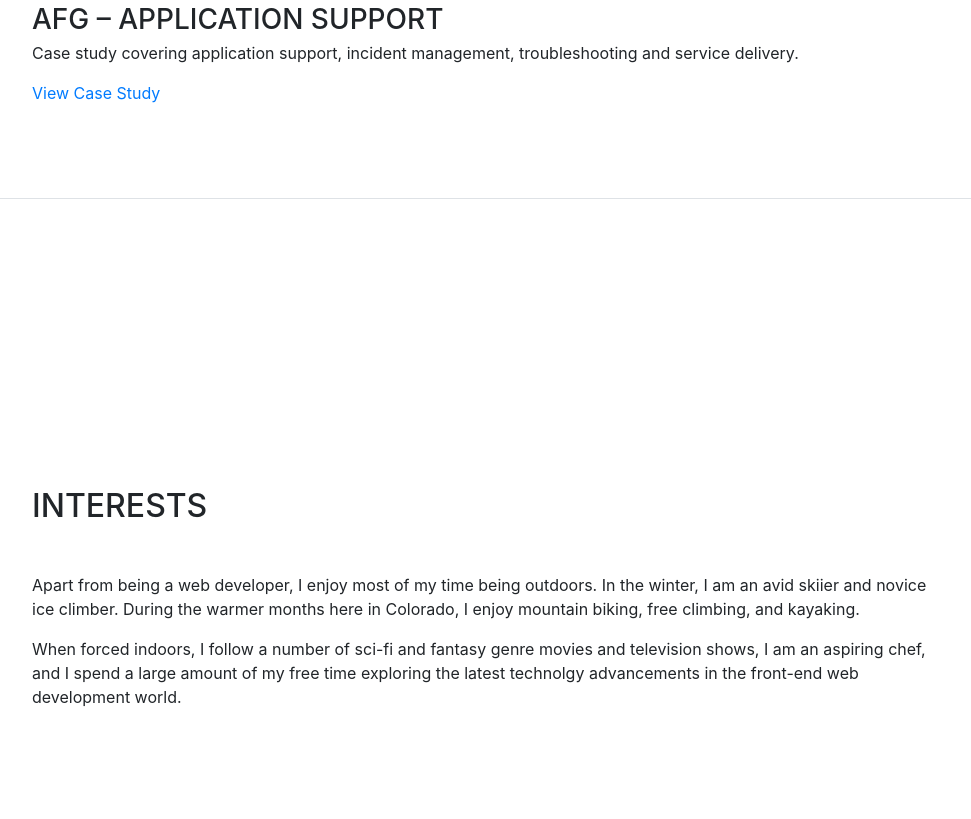
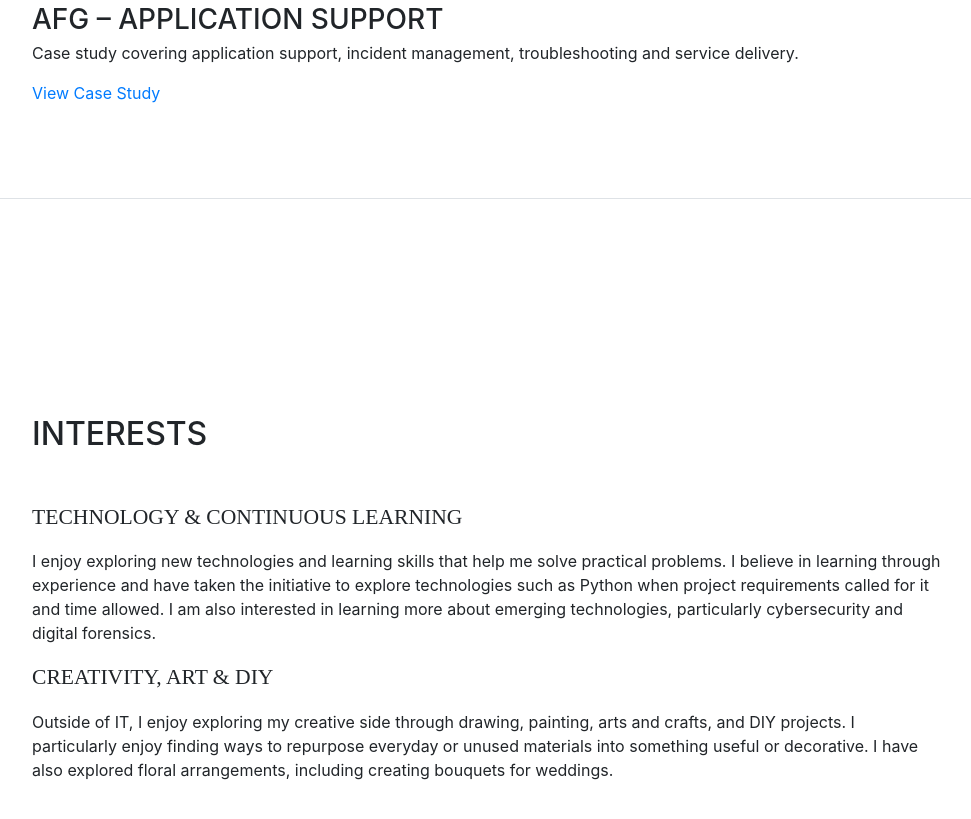
Before and after one commit to sanigasebastian-t/sanigasebastian-t.github.io, a website with bundled scripts: page index.html in a window 1280 px wide. Shown: the part 4650-5469 px from the top of the page, without its empty margins (288-1259 px from the left). Built offline with nearby package versions, Linux system fonts and the light colour scheme; a web font is replaced by a local one.

Commit message:
Update professional interests

```diff
--- a/index.html
+++ b/index.html
@@ -309,14 +309,31 @@
 </section>
 <!-- End Projects Section -->
 
+<section class="resume-section p-3 p-lg-5 d-flex flex-column" id="interests">
+  <div class="my-auto">
+    <h2 class="mb-5">Interests</h2>
 
-<section class="resume-section p-3 p-lg-5 d-flex flex-column" id="interests">
-        <div class="my-auto">
-          <h2 class="mb-5">Interests</h2>
-          <p>Apart from being a web developer, I enjoy most of my time being outdoors. In the winter, I am an avid skiier and novice ice climber. During the warmer months here in Colorado, I enjoy mountain biking, free climbing, and kayaking.</p>
-          <p class="mb-0">When forced indoors, I follow a number of sci-fi and fantasy genre movies and television shows, I am an aspiring chef, and I spend a large amount of my free time exploring the latest technolgy advancements in the front-end web development world.</p>
-        </div>
-      </section>
+    <div class="subheading mb-3">Technology &amp; Continuous Learning</div>
+    <p>
+      I enjoy exploring new technologies and learning skills that help me
+      solve practical problems. I believe in learning through experience
+      and have taken the initiative to explore technologies such as Python
+      when project requirements called for it and time allowed. I am also
+      interested in learning more about emerging technologies, particularly
+      cybersecurity and digital forensics.
+    </p>
+
+    <div class="subheading mb-3">Creativity, Art &amp; DIY</div>
+    <p class="mb-0">
+      Outside of IT, I enjoy exploring my creative side through drawing,
+      painting, arts and crafts, and DIY projects. I particularly enjoy
+      finding ways to repurpose everyday or unused materials into something
+      useful or decorative. I have also explored floral arrangements,
+      including creating bouquets for weddings.
+    </p>
+  </div>
+</section>
+
 
       <section class="resume-section p-3 p-lg-5 d-flex flex-column" id="awards">
         <div class="my-auto">
```
